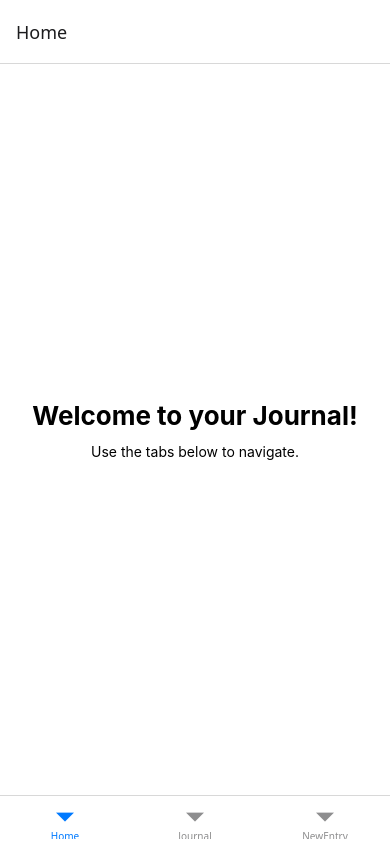
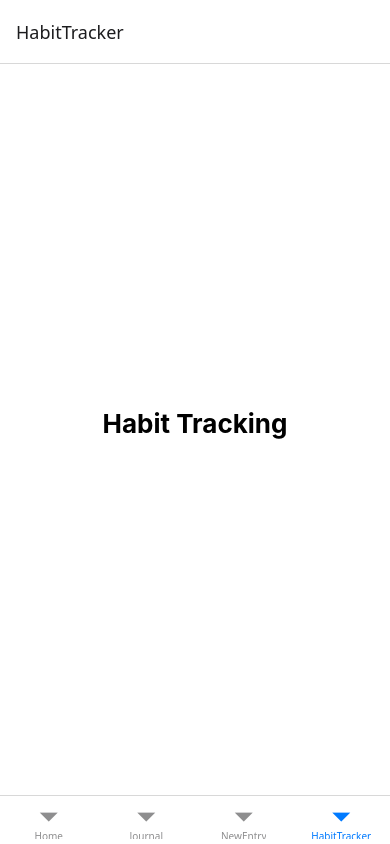
Before and after one commit to mxneo00/InnerBloom-Journal-app, a React Native app in the folder InnerBloom/: screen /HabitTracker in a window 390 px wide. Built offline with nearby package versions, Linux system fonts and the light colour scheme.

Commit message:
Add some notes for features to add. Create file for habit tracker

```diff
--- a/InnerBloom/App.tsx
+++ b/InnerBloom/App.tsx
@@ -6,6 +6,7 @@ import { enableScreens } from 'react-native-screens';
 import HomeScreen from './src/screens/HomeScreen';
 import JournalScreen from './src/screens/JournalScreen';
 import NewEntryScreen from './src/screens/NewEntryScreen';
+import HabitTrackerScreen from './src/screens/HabitTrackerScreen';
 import { Entry } from './src/types/entry';
 
 enableScreens(false);
@@ -14,6 +15,7 @@ type RootParamList = {
   Home: undefined;
   Journal: undefined;
   NewEntry: undefined;
+  HabitTracker: undefined;
 };
 
 const Tab = createBottomTabNavigator<RootParamList>();
@@ -38,6 +40,9 @@ export default function App() {
             />
           )}
         </Tab.Screen>
+
+        <Tab.Screen name="HabitTracker" component={HabitTrackerScreen} />
+
       </Tab.Navigator>
     </NavigationContainer>
   );
--- /dev/null
+++ b/InnerBloom/src/screens/HabitTrackerScreen.tsx
@@ -0,0 +1,12 @@
+import React from 'react';
+import { Text, View } from 'react-native';
+import { styles } from '../styles/commonStyles';
+
+
+export default function HabitTrackerScreen() {
+  return (
+    <View style={styles.container}>
+      <Text style={styles.title}>Habit Tracking</Text>
+    </View>
+  );
+}
--- a/InnerBloom/src/screens/HomeScreen.tsx
+++ b/InnerBloom/src/screens/HomeScreen.tsx
@@ -2,6 +2,10 @@ import React from 'react';
 import { Text, View } from 'react-native';
 import { styles } from '../styles/commonStyles';
 
+// Features to add:
+// - Current date display
+// - Quick tips for journaling
+// - Number of entries summary
 export default function HomeScreen() {
   return (
     <View style={styles.container}>
--- a/InnerBloom/src/screens/JournalScreen.tsx
+++ b/InnerBloom/src/screens/JournalScreen.tsx
@@ -6,6 +6,12 @@ import { styles } from '../styles/commonStyles';
 type Props = {
   entries: Entry[];
 };
+
+// Features to add:
+// - Entry date display
+// - Search functionality
+// - Filter by tags or categories
+// - Edit and delete entries
 
 export default function JournalScreen({ entries }: Props) {
   return (
--- a/InnerBloom/src/screens/NewEntryScreen.tsx
+++ b/InnerBloom/src/screens/NewEntryScreen.tsx
@@ -11,6 +11,7 @@ type Props = {
 export default function NewEntryScreen({ entries, setEntries }: Props) {
   const [text, setText] = useState('');
 
+  // Add auto swap to journal screen after save
   const handleSave = () => {
     if (text.trim() === '') return;
 
```
